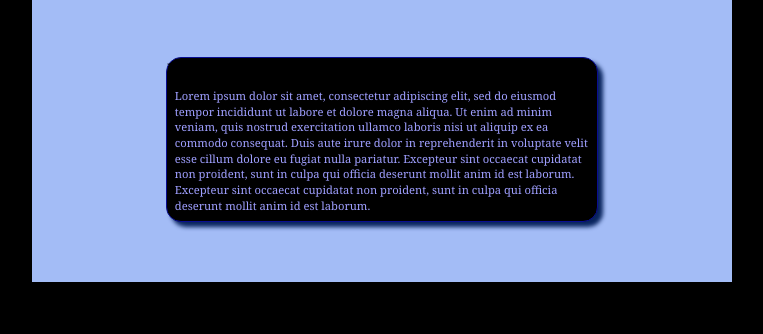
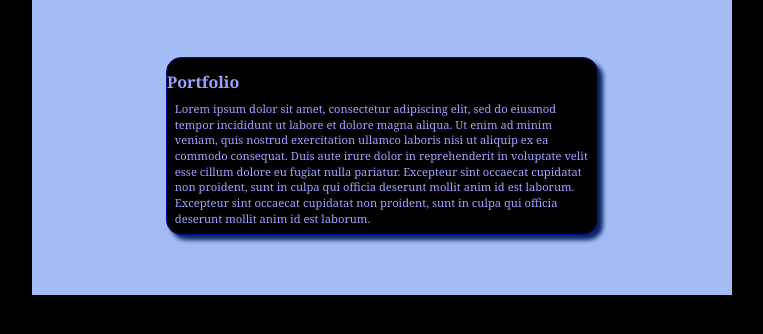
Before and after one commit to ZosiaEid/HTML-CSS-Part-2, a plain HTML site: page portfolio.html in a window 1280 px wide. Shown: the part 268-602 px from the top of the page, without its empty margins (258-1021 px from the left). Drawn offline with Linux system fonts and the light colour scheme.

Commit message:
Update portfolio.html

```diff
--- a/portfolio.html
+++ b/portfolio.html
@@ -22,7 +22,7 @@
 		<div class="line"></div>
 		<div class="about">
 			<div class="content">
-				<h4><strong>Portfolio</strong></h4>
+				<p id="contenttitle"><strong>Portfolio</strong></p>
 				<p>Lorem ipsum dolor sit amet, consectetur adipiscing elit, sed do eiusmod tempor incididunt ut labore et dolore magna aliqua. Ut enim ad minim veniam, quis nostrud exercitation ullamco laboris nisi ut aliquip ex ea commodo consequat. Duis aute irure dolor in reprehenderit in voluptate velit esse cillum dolore eu fugiat nulla pariatur. Excepteur sint occaecat cupidatat non proident, sunt in culpa qui officia deserunt mollit anim id est laborum. Excepteur sint occaecat cupidatat non proident, sunt in culpa qui officia deserunt mollit anim id est laborum.</p>
 			</div>
 		</div>
```
